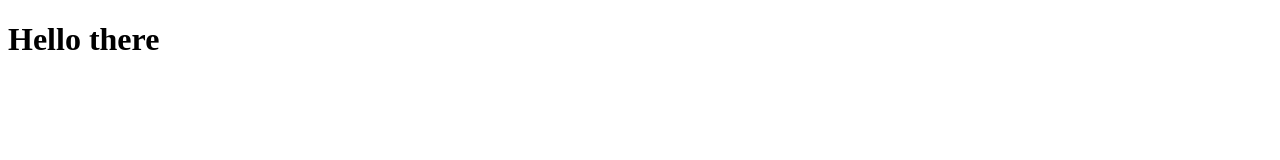
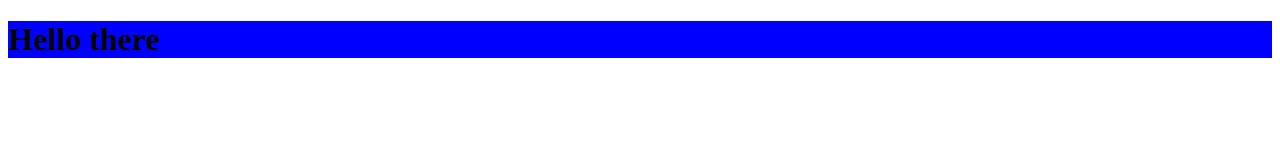
Before and after one commit to danthefriendlyandroid/danthefriendlyandroid.io, a plain HTML site: page module2-solution/index.html in a window 1280 px wide. Drawn offline with Linux system fonts and the light colour scheme.

Commit message:
Update index.html

```diff
--- a/module2-solution/index.html
+++ b/module2-solution/index.html
@@ -1,6 +1,9 @@
 <!DOCTYPE html>
 <html>
   <head>
+    <style>
+      h1{background-color:blue;}
+    </style>
     <title>Module 2 Solution</title>
   </head>
 
```
